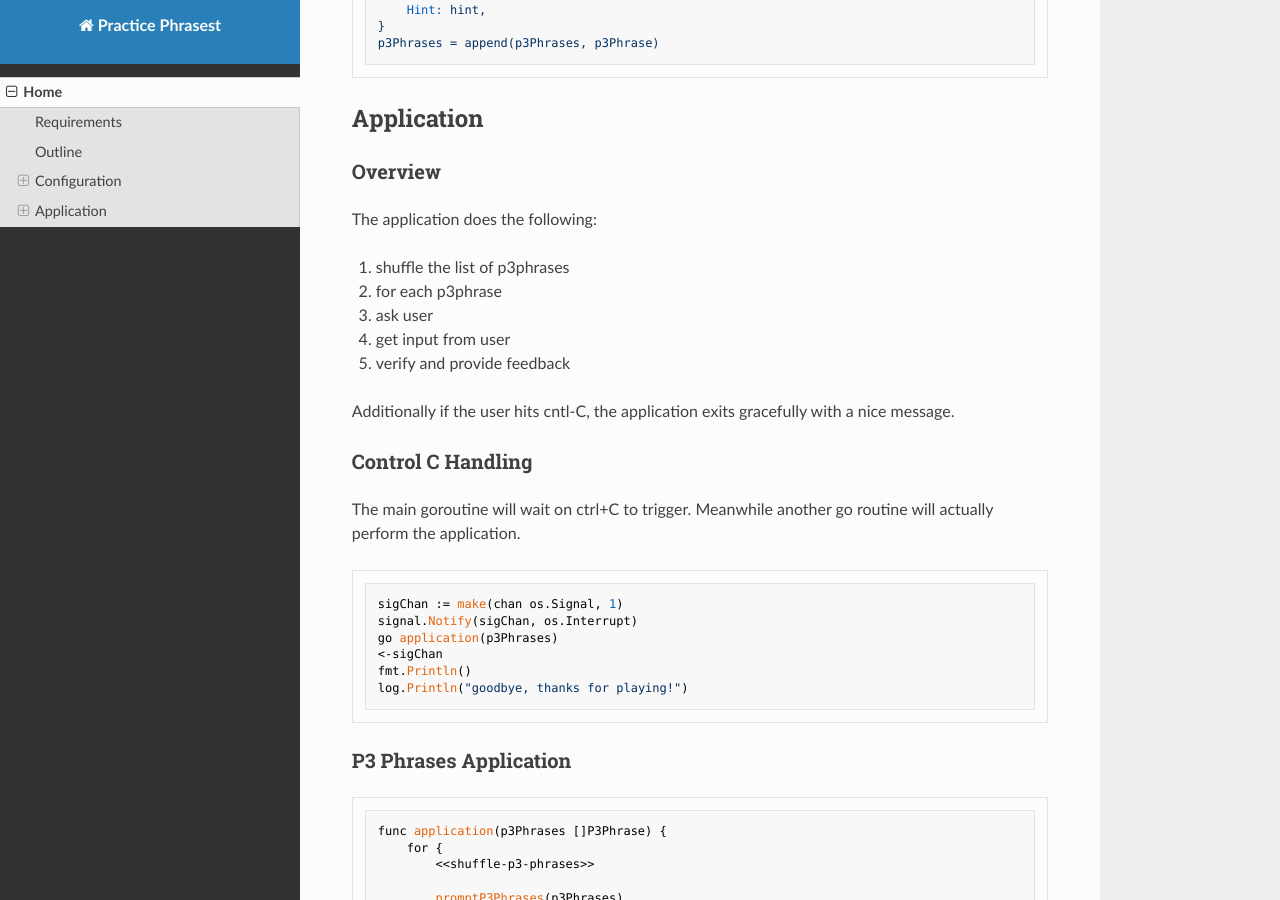
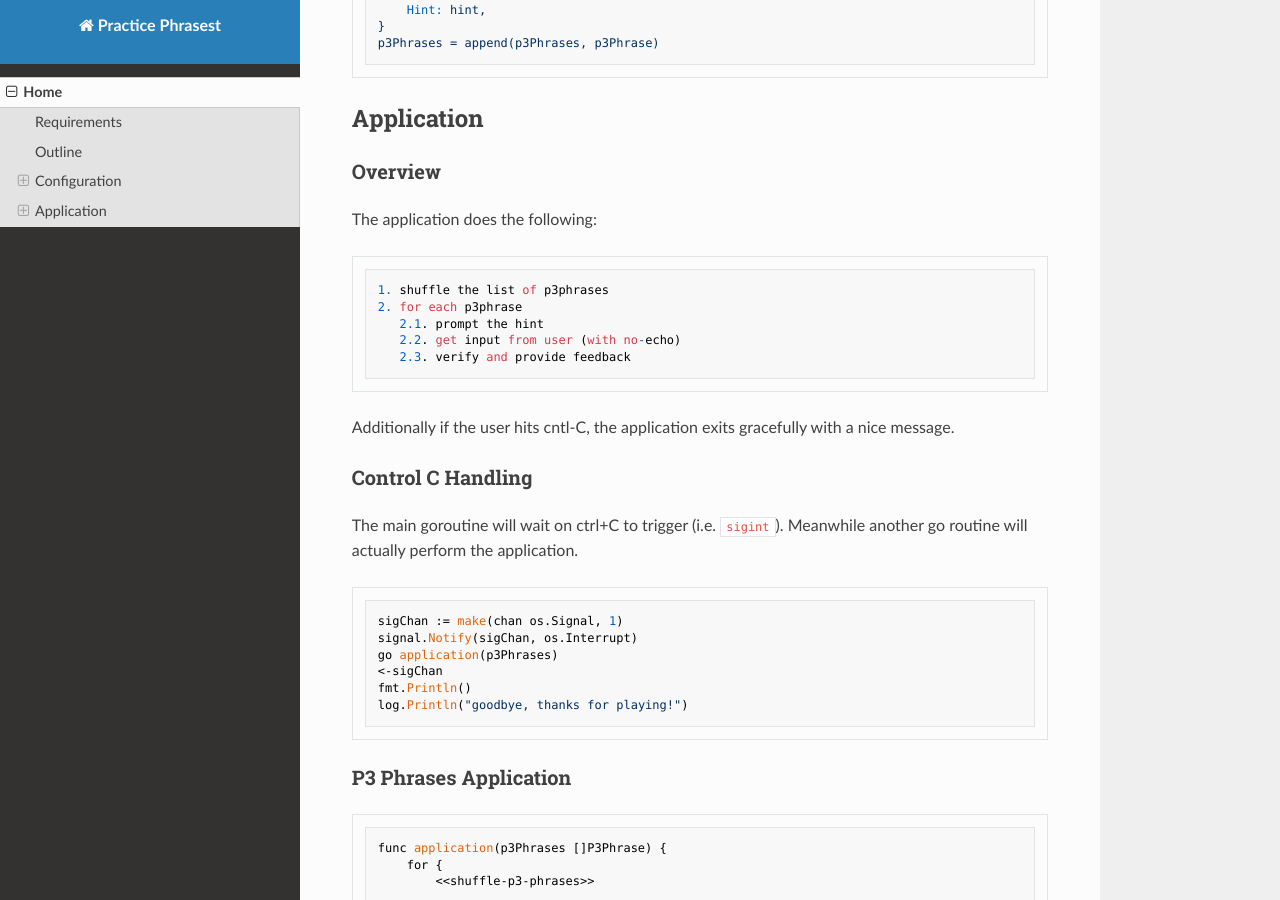
Before and after one commit to SanferDsouza/p3, an MkDocs documentation site: the page built from docs/index.md, in a window 1280 px wide and 900 px high, scrolled down 5774 px. Built offline with MkDocs 1.6.1, drawn with Linux system fonts in a browser that asks for light colours; nearby versions of some CDN libraries; some of the changed text lies outside the part shown.

Commit message:
fix: some correction to docs

````diff
--- a/docs/index.md
+++ b/docs/index.md
@@ -37,7 +37,7 @@ Since it's a no-echo terminal, no characters are shown.
 
 Seems small enough for a single file.
 
-```{.go #main file=src/main.go}
+```{.go file=src/main.go}
 package main
 
 import (
@@ -67,7 +67,7 @@ func main() {
 
 	<<hocon-parse>>
 
-	<<wait-for-ctrl-C>>
+	<<application-loop>>
 }
 
 <<helpers>>
@@ -77,7 +77,7 @@ func main() {
 
 ### Config File
 
-Using HOCON for the configuration.
+Using [HOCON](https://github.com/lightbend/config/blob/main/HOCON.md) for the configuration.
 An example configuration is something like
 
 ```{.hocon #config-example file=src/config.conf.sample}
@@ -223,6 +220,9 @@ func (hk HashKind) String() string {
 }
 
 ```
+
+Notice the `panic`. That should never get triggered except during development and
+someone forgets to extend this method so the `panic` is triggered.
 
 Next let's define the `extractHash` function
 
@@ -304,20 +304,22 @@ p3Phrases = append(p3Phrases, p3Phrase)
 
 The application does the following:
 
+```
 1. shuffle the list of p3phrases
-1. for each p3phrase
-   1. ask user
-   1. get input from user
-   1. verify and provide feedback
+2. for each p3phrase
+   2.1. prompt the hint
+   2.2. get input from user (with no-echo)
+   2.3. verify and provide feedback
+```
 
 Additionally if the user hits cntl-C, the application exits gracefully with a nice message.
 
 ### Control C Handling
 
-The main goroutine will wait on ctrl+C to trigger.
+The main goroutine will wait on ctrl+C to trigger (i.e. `sigint`).
 Meanwhile another go routine will actually perform the application.
 
-```{.go #wait-for-ctrl-C}
+```{.go #application-loop}
 sigChan := make(chan os.Signal, 1)
 signal.Notify(sigChan, os.Interrupt)
 go application(p3Phrases)
````
Also changed, not shown: other parts of docs/index.md (+0 -3 lines).
